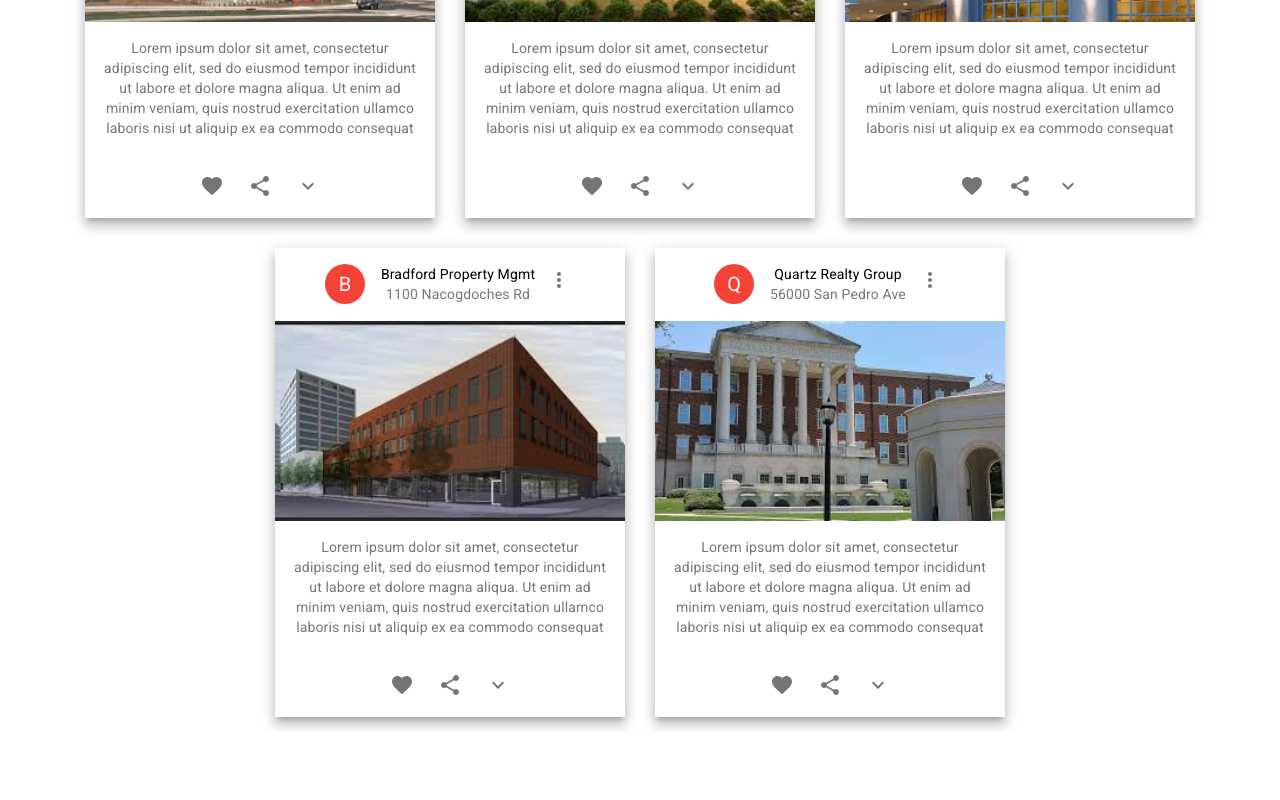
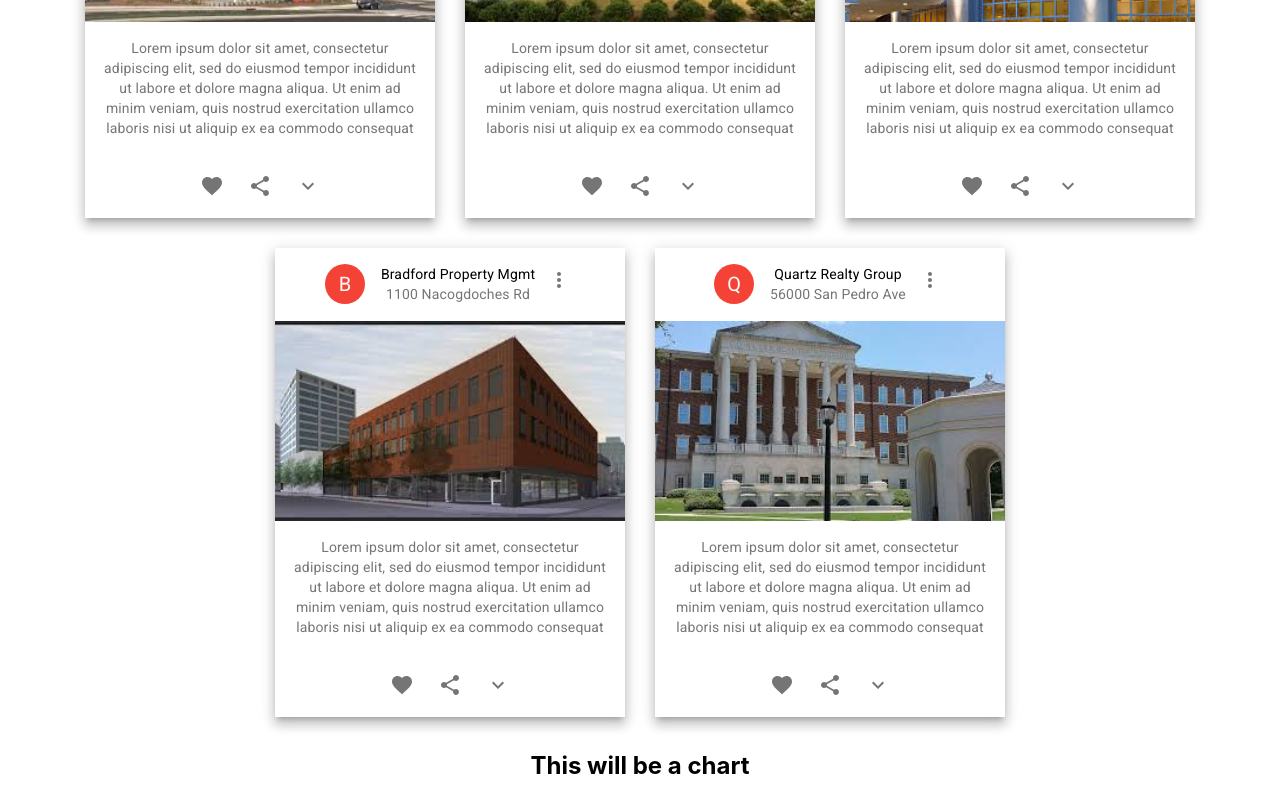
Before and after one commit to fidoogle/gsap-lessons, a React (Create React App) app: page / in a window 1280 px wide. Shown: the part 2824-3624 px from the top of the page. Before the commit the page ends 3556 px from the top, so only its background shows below. Built offline with nearby package versions, Linux system fonts and the light colour scheme.

Commit message:
add chart placeholder

```diff
--- a/src/App.js
+++ b/src/App.js
@@ -1,22 +1,27 @@
 import React, {useContext, useEffect, useRef} from 'react';
 import './App.scss';
+import Chart from './chart'
 import Tiles from './tiles'
 import { StoreContext } from './stores/store'
 
 
 function App() {
+  let oneChart = useRef(null)
   let oneOverlay = useRef(null)
-  const { ['appInfo']: [dataApp, setDataApp] } = useContext(StoreContext); //fancy destructuring
+  const { ['appInfo']: [dataApp, setDataApp] } = useContext(StoreContext); //global
 
   useEffect(() => {
-    setDataApp({...dataApp, oneOverlay})
-}, [dataApp.oneOverlay]);
+    setDataApp({...dataApp, oneChart, oneOverlay})
+}, [oneChart, oneOverlay]);
 
   return (
     <div className="App">
       <div id="overlay" ref={el => { oneOverlay = el }}></div>
       <h2>Uses Flexbox, Material UI, Greensock, Media Queries for mobile and desktop views.</h2>
       <Tiles />
+      <div className="flex-center" ref={el => { oneChart = el }}>
+        <Chart/>
+      </div>
     </div>
   );
 }
--- a/src/App.scss
+++ b/src/App.scss
@@ -60,6 +60,15 @@
   box-shadow: 0px 5px 5px -3px rgba(0,0,0,0.2), 0px 8px 10px 1px rgba(0,0,0,0.14), 0px 3px 14px 2px rgba(0,0,0,0.12);
 }
 
+.flex-center {
+  display: flex;
+  flex-direction: row;
+  flex-wrap: nowrap;
+  justify-content: center;
+  align-items: flex-start;
+  width: 100%;
+}
+
 .property-image {
   width: 100%;
   height: 200px;
--- /dev/null
+++ b/src/chart.js
@@ -0,0 +1,20 @@
+import React, { useContext, useEffect, useRef } from 'react';
+import { StoreContext } from './stores/store'
+
+function Component() {
+    let oneChart = useRef(null)
+    const { ['appInfo']: [dataApp, setDataApp] } = useContext(StoreContext); //global
+
+    useEffect(() => {
+        setDataApp({...dataApp, oneChart})
+    }, [oneChart]);
+
+    return (
+        //<div id="chart" ref={el => { oneChart = el }} >
+        <>
+            <h2>This will be a chart</h2>
+        </>
+    );
+}
+
+export default Component;
--- a/src/sample-card.js
+++ b/src/sample-card.js
@@ -58,7 +58,8 @@ export default function SampleCard(props) {
         event.preventDefault()
         setCardExpanded(!cardExpanded);
         if (cardExpanded) { //contract it
-            appFuncs.hideOverlay(dataApp.oneOverlay);
+            appFuncs.showOverlay(dataApp.oneOverlay, false);
+            appFuncs.showChart(dataApp.oneChart, false);
             window.scrollTo(0, clickedCoords.y - 200)
 
             //Allows top/left positioning with 'absolute'
@@ -121,13 +122,16 @@ export default function SampleCard(props) {
                     //ease: Power3.easeOut
                 }
             )
-            appFuncs.showOverlay(dataApp.oneOverlay);
+
+            appFuncs.showOverlay(dataApp.oneOverlay, true);
+            appFuncs.showChart(dataApp.oneChart, true);
+            console.log('Fidel oneOverlay:', dataApp.oneOverlay, '\noneChart:', dataApp.oneChart)
             window.scrollTo(0,0)
         }
     };
 
     return (
-        <div>
+    <div>
 
         <div className="flex-card">
             <CardHeader ref={el => { oneTitle = el }}
@@ -185,6 +189,6 @@ export default function SampleCard(props) {
                 </CardContent>
             </Collapse>
         </div>
-        </div>
+    </div>
     );
 }
--- a/src/stores/store.js
+++ b/src/stores/store.js
@@ -14,22 +14,30 @@ export default ({ children }) => {
         email: 'pedrosmith@gmail.com'
     }
     const appState = {
+        oneChart: null,
         oneOverlay: null,
         selectedAccount: accountNumbers[0] //can be set to first accountNumber after they load
     }
 
     // Global Functions
-    const showOverlay = (oneOverlay) => {
-        oneOverlay.setAttribute("style", "height: 100%;")
-        gsap.to(oneOverlay, {duration: 1, autoAlpha: 1, delay: 0})
+    const showOverlay = (oneOverlay, show) => {
+        if (show) {
+            oneOverlay.setAttribute("style", "height: 100%;")
+            gsap.to(oneOverlay, {duration: 1, autoAlpha: 1, delay: 0})
+        } else {
+            oneOverlay.setAttribute("style", "height: 0")
+        }
     };
-    const hideOverlay = (oneOverlay) => {
-        oneOverlay.setAttribute("style", "height: 0")
-        //gsap.to(oneOverlay, {duration: .5, autoAlpha: 0, height: 0})
+    const showChart = (oneChart, show) => {
+        if (show) {
+            gsap.set(oneChart, {position: 'absolute', top: 400, 'z-index': 300, display: 'flex', width: '100%'})
+        } else {
+            gsap.set(oneChart, {position: 'static', display: 'none'})
+        }
     };
     const globalFunctions = {
         showOverlay,
-        hideOverlay
+        showChart
     }
 
     const [app, setApp] = React.useState(appState)
--- a/src/tiles.js
+++ b/src/tiles.js
@@ -1,6 +1,7 @@
 import React from 'react';
 import { makeStyles } from '@material-ui/core/styles';
 import SampleCard from './sample-card'
+import Chart from './chart'
 
 const useStyles = makeStyles(theme => ({
     root: {
@@ -67,10 +68,13 @@ export default function FullWidthGrid(props) {
     const classes = useStyles();
 
     return (
-        <div className={classes.flexContainer}>
-            {properties.map((o, index) => (
-                <SampleCard property={o} key={o.name} index={index}/>
-            ))}
-        </div>
+        <>
+            <div className={classes.flexContainer}>
+                {properties.map((o, index) => (
+                    <SampleCard property={o} key={o.name} index={index}/>
+                ))}
+            </div>
+
+        </>
     );
 }
```
